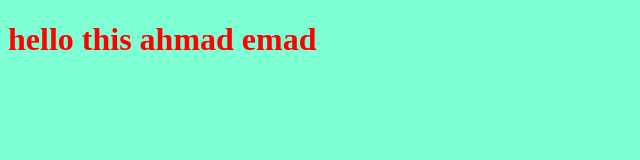
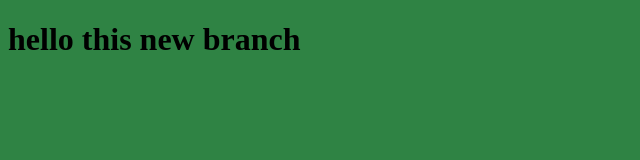
Before and after one commit to ahmademadx/myproject, a plain HTML site: page index.html in a window 1280 px wide. Shown: the whole page, without its empty margins (0-640 px from the left). Drawn offline with Linux system fonts and the light colour scheme.

Commit message:
changing tyle for the title

```diff
--- a/index.html
+++ b/index.html
@@ -8,7 +8,7 @@
     <link rel="stylesheet" href="style.css">
 </head>
 <body>
-    <h1>hello this ahmad emad</h1>
+    <h1>hello this new branch</h1>
     <script src="app.js"></script>
 </body>
 </html>
--- a/style.css
+++ b/style.css
@@ -1,6 +1,6 @@
 h1{
-    color: red;
+    color: rgb(0, 0, 0);
 }
 *{
-    background-color: aquamarine;
+    background-color: rgb(47, 131, 68);
 }
```
